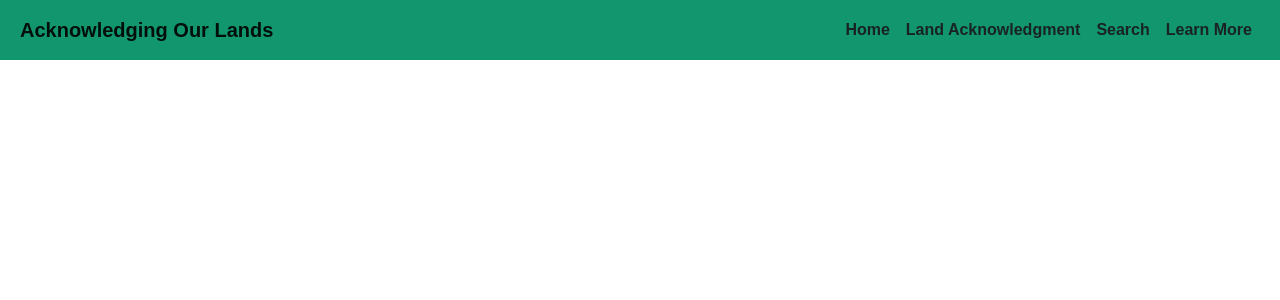
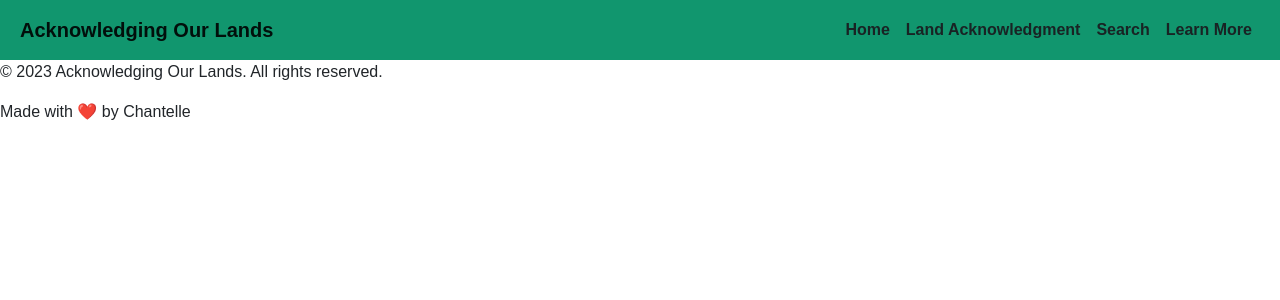
Before and after one commit to bella77-69/land-acknowledgement, a React (Create React App) app: page /learn-more in a window 1280 px wide. Shown: the top 300 px of the page. Built offline with nearby package versions, Linux system fonts and the light colour scheme.

Commit message:
added Footer, will work on css

```diff
--- a/src/App.js
+++ b/src/App.js
@@ -1,5 +1,6 @@
 import { BrowserRouter as Router, Switch, Route } from "react-router-dom/cjs/react-router-dom.min";
 import Navigation from "./components/Navigation/Navigation";
+import Footer from "./components/Footer/Footer";
 
 
 function App() {
@@ -10,7 +11,7 @@ function App() {
     <Switch>
 
     </Switch>
-
+<Footer />
     </>
    </Router>
   );
--- /dev/null
+++ b/src/components/Footer/Footer.js
@@ -0,0 +1,19 @@
+import React from "react";
+import "./Footer.css";
+
+function Footer() {
+  return (
+    <footer className="footer">
+      <div className="footer-container">
+        <div className="footer-image"></div>
+        <p>
+          &copy; {new Date().getFullYear()} Acknowledging Our Lands. All rights
+          reserved.
+        </p>
+        <p>Made with ❤️ by Chantelle</p>
+      </div>
+    </footer>
+  );
+}
+
+export default Footer;
```
Also changed, not shown: src/components/Footer/Footer.css (added).
